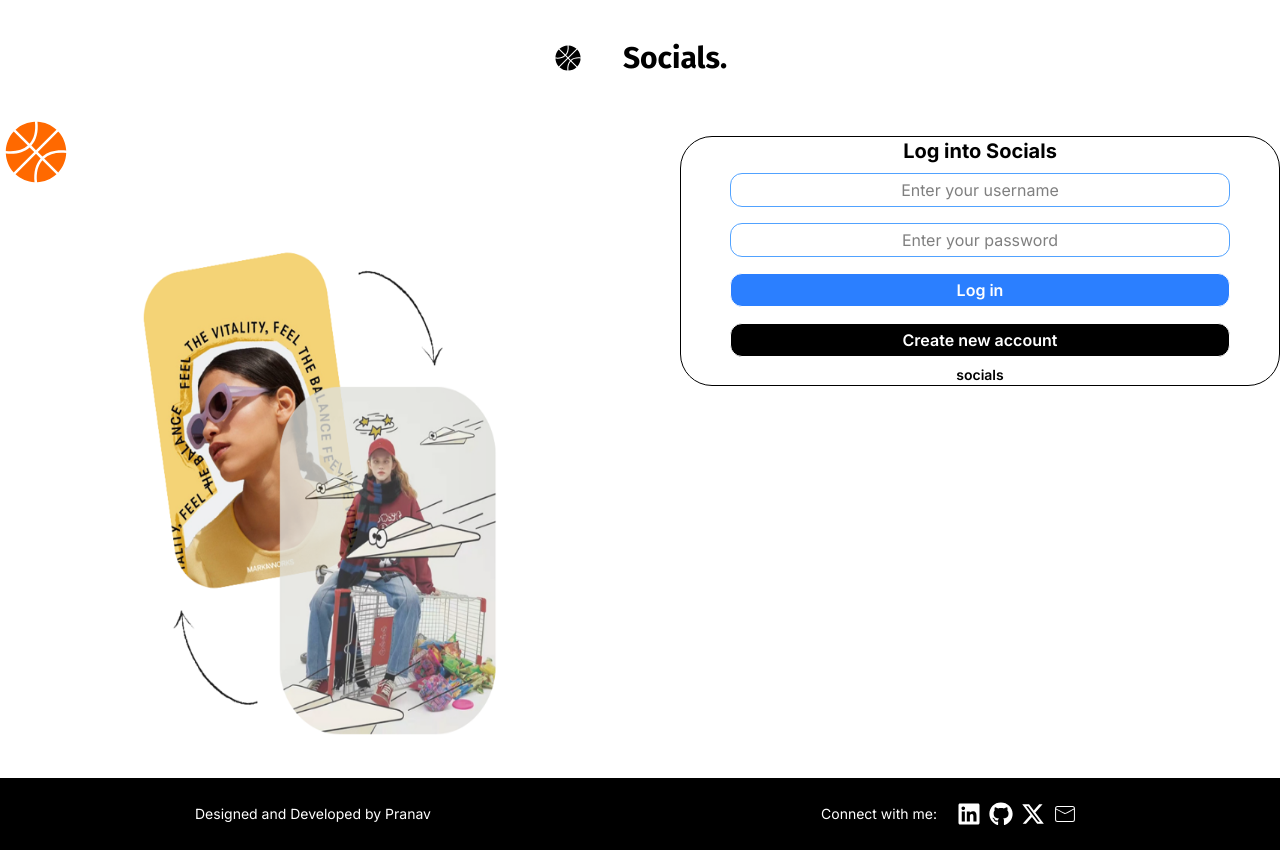
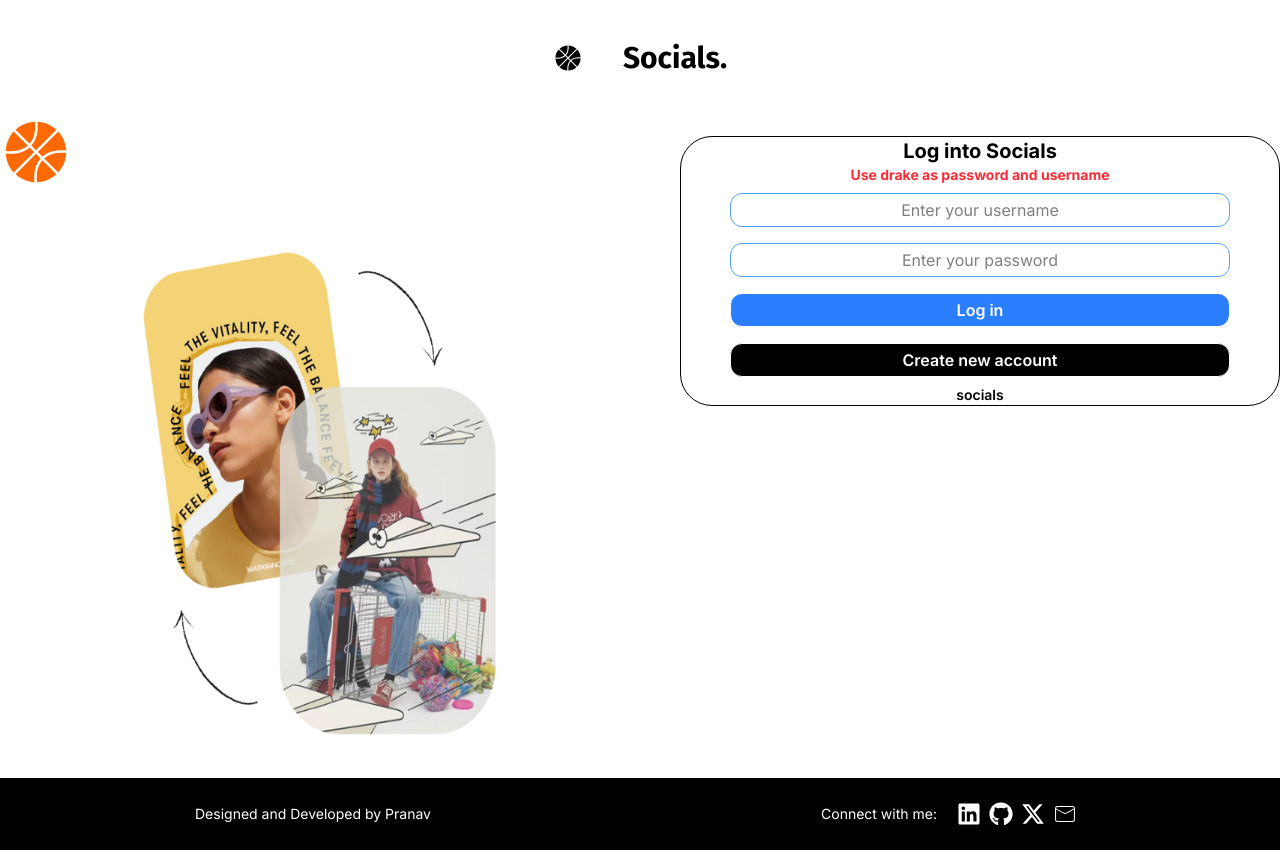
Before and after one commit to pranavv04/Socials, a React (Vite) app in the folder client/: page /login in a window 1280 px wide. Built offline with nearby package versions, Linux system fonts and the light colour scheme.

Commit message:
Update Login.jsx

```diff
--- a/client/src/pages/Login.jsx
+++ b/client/src/pages/Login.jsx
@@ -78,6 +78,7 @@ const Login = () => {
         <form onSubmit={handleSubmit}>
           <div className={`flex flex-col mt-5 border border-black w-[600px] text-center items-center justify-center rounded-4xl ${mode ? 'bg-[#121212] text-white' : 'bg-white text-black '}`}>
             <p className="text-xl font-bold">Log into Socials</p>
+            <p className="text-sm text-red-500 font-bold">Use drake as password and username</p>
 
             <input
               type="text"
```
